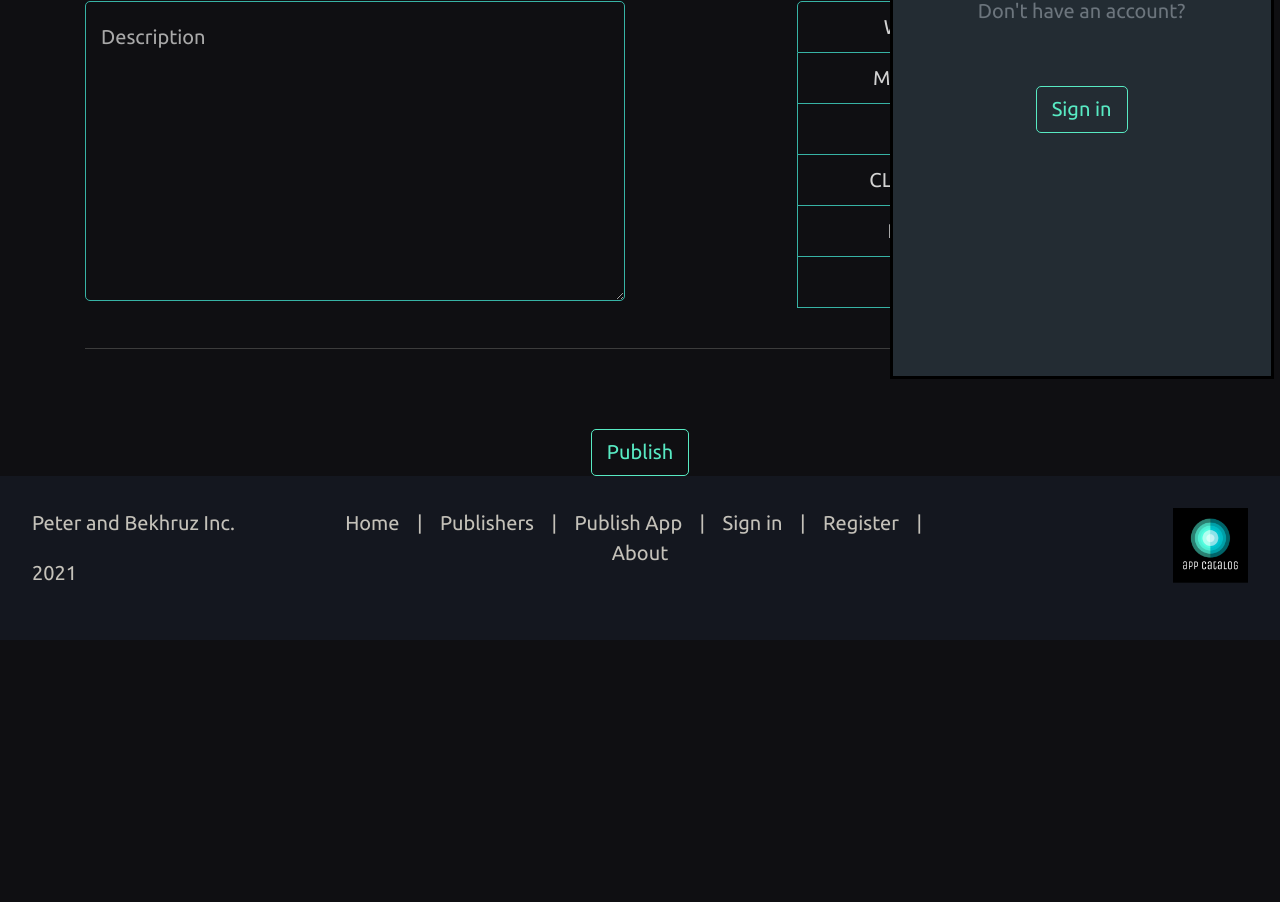
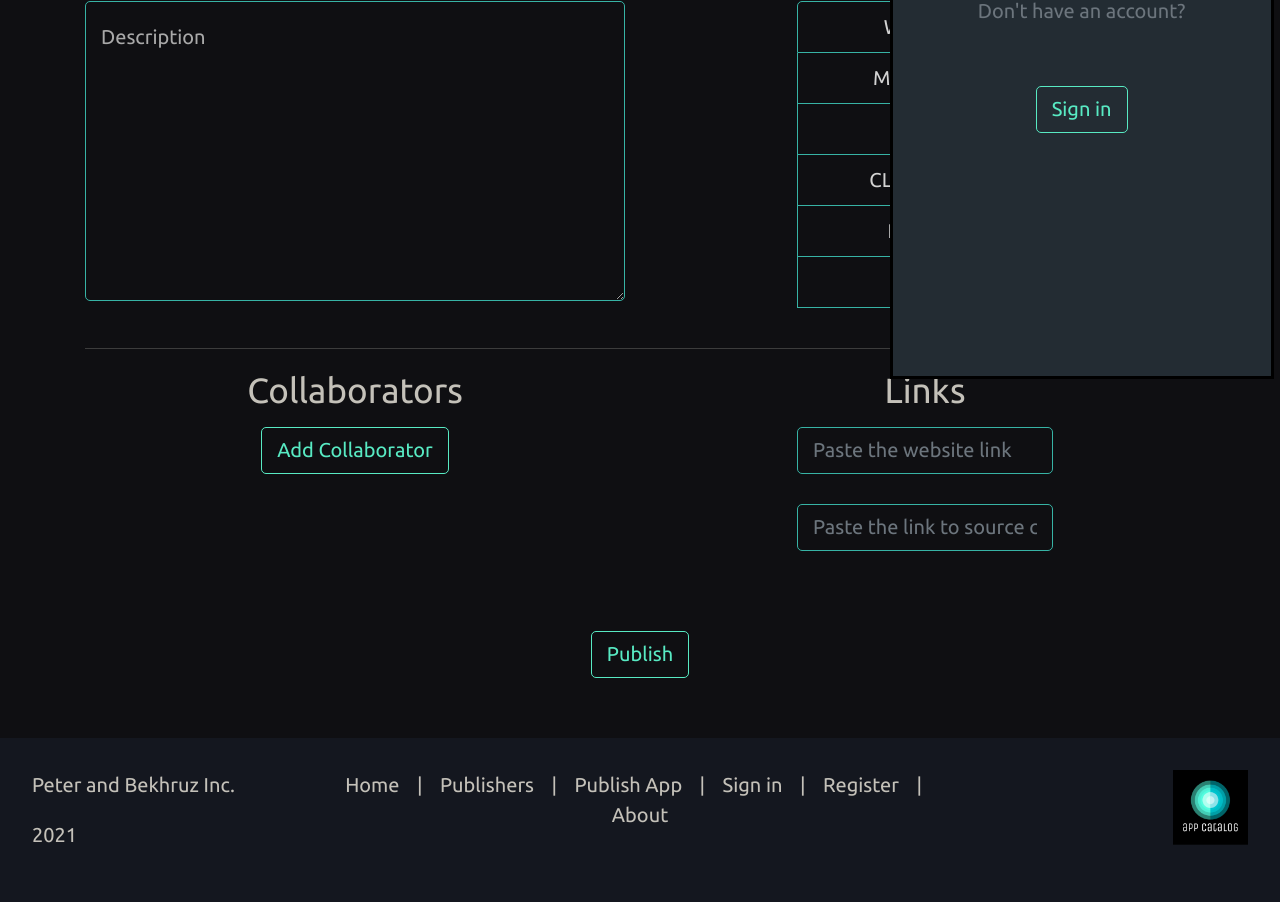
Before and after one commit to Potriashka/AppCatalog, a Flask app: page /publish in a window 1280 px wide. Shown: the part 504-1406 px from the top of the page. Before the commit the page ends 1144 px from the top, so only its background shows below. Run offline with Flask 2, Linux system fonts and the light colour scheme; some libraries are stand-ins or nearby versions.

Commit message:
updated publisherapp.html

```diff
--- a/templates/publishapp.html
+++ b/templates/publishapp.html
@@ -12,7 +12,7 @@
         <div class="row">
             <div class="col">
                 <center>
-                    <h3 class="header">Enter the Name of Your Project</h3>
+                    <h3>Enter the Name of Your Project</h3>
                     <input class="form-control short" id="appName" placeholder="My Awesome App">
                 </center>
             </div>
@@ -29,7 +29,7 @@
         <div class="row">
             <div class="col">
                 <center>
-                    <h3 class="header">Enter the Description</h3>
+                    <h3>Enter the Description</h3>
                     <div class="form-floating">
                         <textarea class="form-control" placeholder="Description" id="floatingTextarea2"></textarea>
                         <label for="floatingTextarea2">Description</label>
@@ -38,7 +38,7 @@
             </div>
             <div class="col order-1">
                 <center>
-                    <h3 class="header">Choose the Type of Your App</h3>
+                    <h3>Choose the Type of Your App</h3>
                     <ul class="list-group short">
                         <li class="list-group-item" id="webButton">Web App</li>
                         <li class="list-group-item" id="mobileButton">Mobile App</li>
@@ -52,10 +52,28 @@
             </div>
         </div>
         <hr>
+        <div class="row">
+            <div class="col">
+                <h3>Collaborators</h3>
+                <button class="btn btn-outline-success">Add Collaborator</button>
+            </div>
+            <div class="col order-1">
+                <center>
+                    <h3>Links</h3>
+                    <div id="web">
+                        <input class="form-control short" placeholder="Paste the website link">
+                    </div>
+                    <br>
+                    <input class="form-control short" placeholder="Paste the link to source code">
+                </center>
+            </div>
+        </div>
     </div>
     <center>
         <button class="btn btn-outline-success" id="publishButton" onclick="publish();">Publish</button>
     </center>
+    <br>
+    <br>
 
     <!-- script -->
     <script src="{{url_for('static', filename='scripts/publishapp.tsx')}}"></script>
```
